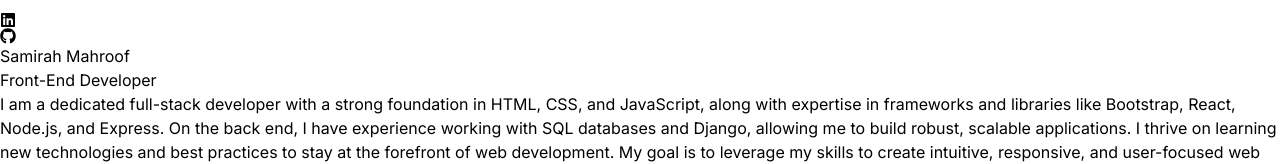
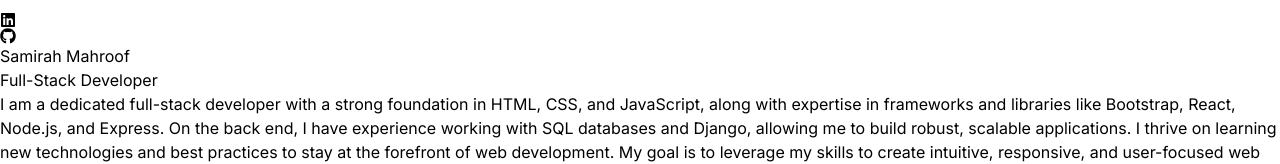
Before and after one commit to Samirah-M/react-portfolio, a React (Vite) app: page / in a window 1280 px wide. Shown: the part 287-451 px from the top of the page. Built offline with nearby package versions, Linux system fonts and the light colour scheme.

Commit message:
removed delay from framer-motion

```diff
--- a/src/components/Hero.jsx
+++ b/src/components/Hero.jsx
@@ -1,5 +1,5 @@
 import { HERO_CONTENT } from "../constants";
-import { delay, motion } from "framer-motion";
+import { motion } from "framer-motion";
 
 const container = (delay) => ({
   hidden: { x: -100, opacity: 0 },
@@ -30,7 +30,7 @@ const Hero = () => {
               animate="visible"
               className="bg-gradient-to-r from-pink-300 via-slate-500 to-purple-500 bg-clip-text text-3xl tracking-tight text-transparent"
             >
-              Front-End Developer
+              Full-Stack Developer
             </motion.span>
             <motion.p
               variants={container(1)}
```
